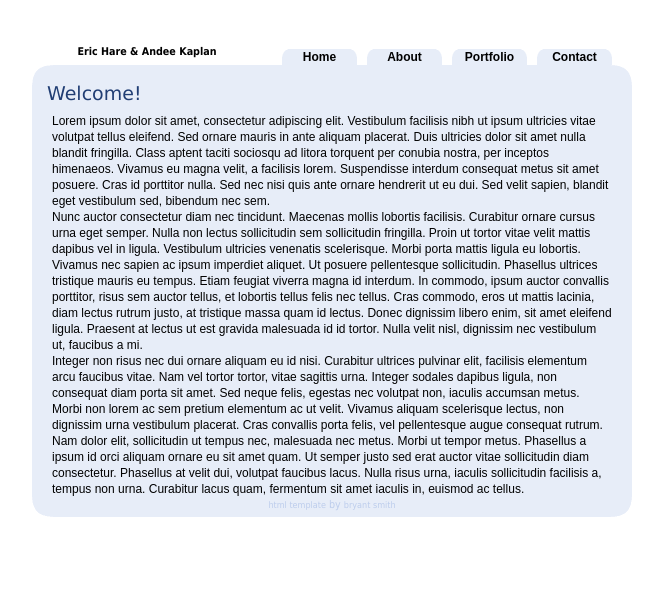
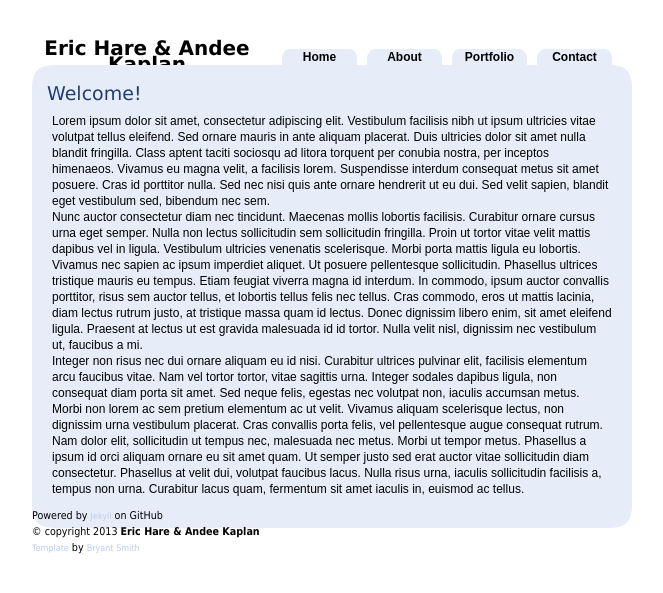
Before and after one commit to erichare/harekaplan.github.com, a Jekyll site: the page built from index.html, in a window 1280 px wide. Shown: the top 593 px of the page, without its empty margins (303-966 px from the left). Built offline with Jekyll 4.4.1, drawn with Linux system fonts in a browser that asks for light colours; Markdown is read by kramdown in place of the engine named in the settings.

Commit message:
title/footer

```diff
--- a/_layouts/default.html
+++ b/_layouts/default.html
@@ -14,7 +14,7 @@
 <body>
 <div id="mainContentArea">
 	<div id="contentBox">
-        <div id="title"><a href="{{ page.root }}index.html">Eric Hare & Andee Kaplan</a></div>
+        <div id="title">Eric Hare & Andee Kaplan</div>
 
         <div id="linkGroup">
             <div class="link"><a href="index.html">Home</a></div>
@@ -29,7 +29,10 @@
 			<div class="pageContent">
 			  {{ content }}
 			</div>
-            <div id="footer"><a href="http://www.aszx.net">html template</a> by <a href="http://www.bryantsmith.com">bryant smith</a></div>
+			<div id="footer">
+				<p>Powered by <a href="https://github.com/mojombo/jekyll">Jekyll</a> on GitHub
+				<br /> &copy; copyright 2013 <strong>Eric Hare & Andee Kaplan</strong>
+				<br /><a href="http://www.aszx.net">Template</a> by <a href="http://www.bryantsmith.com">Bryant Smith</a></div>
         </div>
 	</div>
 </div>
```
